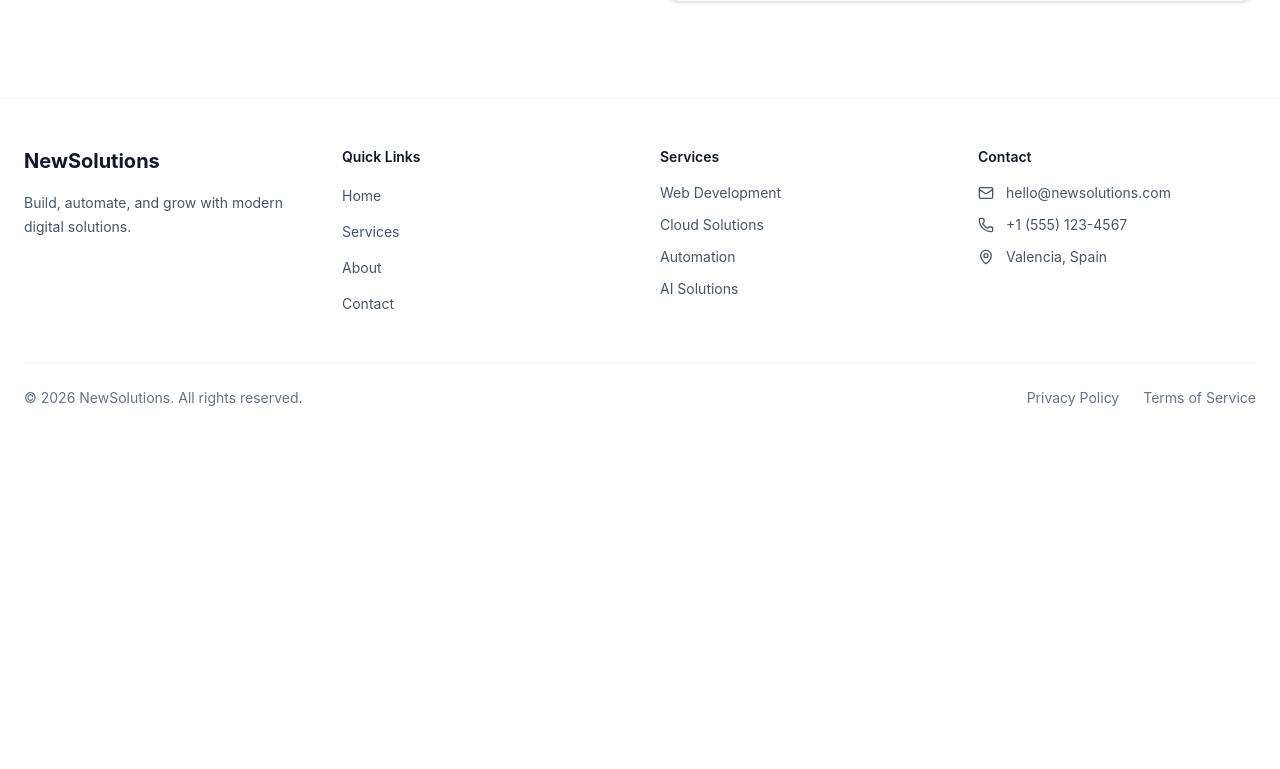
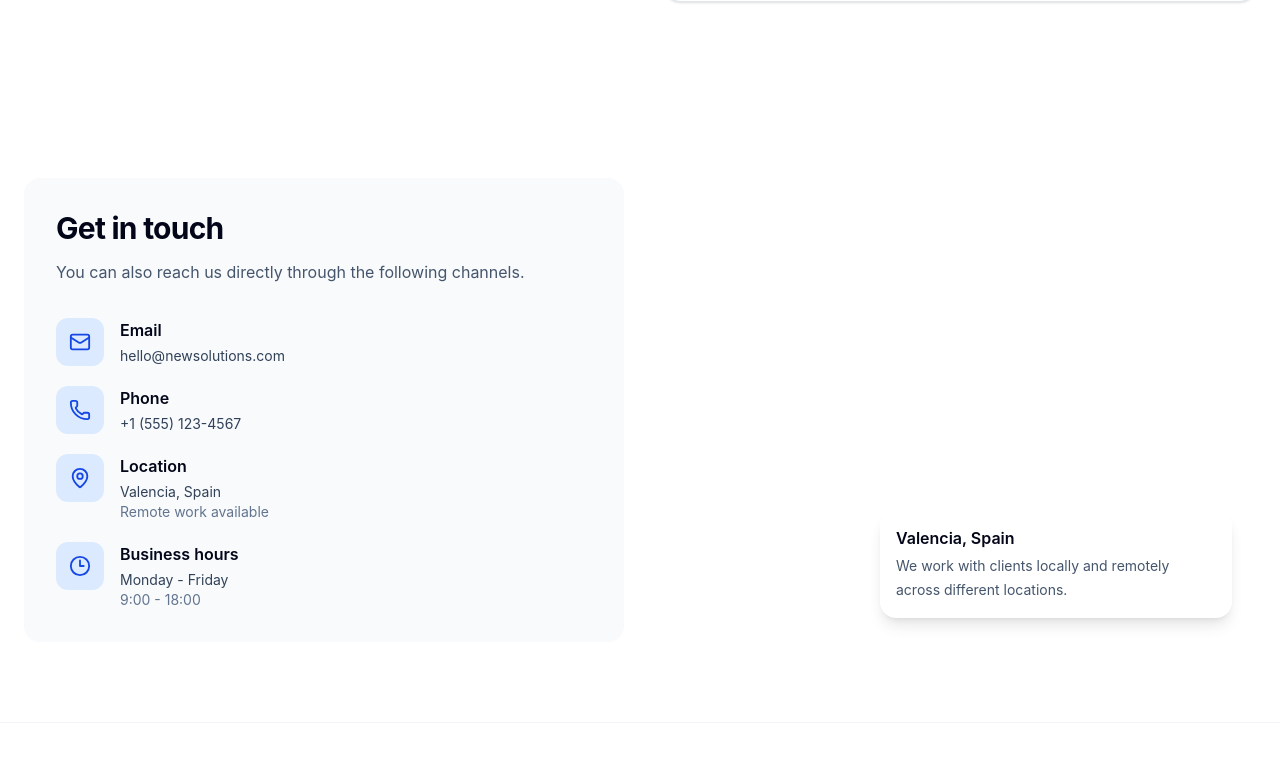
Before and after one commit to duartesimo/NewSolutions, a React (Vite) app in the folder frontend/: page /contact in a window 1280 px wide. Shown: the part 911-1680 px from the top of the page. Before the commit the page ends 1367 px from the top, so only its background shows below. Built offline with nearby package versions, Linux system fonts and the light colour scheme.

Commit message:
Added contact info section

```diff
--- /dev/null
+++ b/frontend/src/components/sections/ContactInfoSection.tsx
@@ -0,0 +1,89 @@
+import { Clock3, Mail, MapPin, Phone } from "lucide-react";
+
+
+const contactDetails = [
+  {
+    icon: Mail,
+    title: "Email",
+    line1: "hello@newsolutions.com",
+    line2: "",
+  },
+  {
+    icon: Phone,
+    title: "Phone",
+    line1: "+1 (555) 123-4567",
+    line2: "",
+  },
+  {
+    icon: MapPin,
+    title: "Location",
+    line1: "Valencia, Spain",
+    line2: "Remote work available",
+  },
+  {
+    icon: Clock3,
+    title: "Business hours",
+    line1: "Monday - Friday",
+    line2: "9:00 - 18:00",
+  },
+];
+
+function ContactInfoSection() {
+  return (
+    <section className="bg-white py-20">
+      <div className="mx-auto grid max-w-7xl grid-cols-1 gap-8 px-6 lg:grid-cols-2">
+        {/* Left side */}
+        <div className="rounded-2xl bg-slate-50 p-6 sm:p-8">
+          <h2 className="text-3xl font-bold tracking-tight text-slate-950">
+            Get in touch
+          </h2>
+
+          <p className="mt-3 text-base leading-7 text-slate-600">
+            You can also reach us directly through the following channels.
+          </p>
+
+          <div className="mt-8 flex flex-col gap-5">
+            {contactDetails.map((item) => {
+              const Icon = item.icon;
+
+              return (
+                <div key={item.title} className="flex items-start gap-4">
+                  <div className="flex h-12 w-12 shrink-0 items-center justify-center rounded-xl bg-blue-100">
+                    <Icon size={22} className="text-blue-700" />
+                  </div>
+
+                  <div>
+                    <h3 className="font-semibold text-slate-950">
+                      {item.title}
+                    </h3>
+
+                    <p className="mt-1 text-sm text-slate-700">{item.line1}</p>
+
+                    {item.line2 && (
+                      <p className="text-sm text-slate-500">{item.line2}</p>
+                    )}
+                  </div>
+                </div>
+              );
+            })}
+          </div>
+        </div>
+
+        {/* Right side */}
+        <div className="relative overflow-hidden rounded-2xl">
+
+
+          <div className="absolute right-4 bottom-4 rounded-2xl bg-white p-4 shadow-lg sm:right-6 sm:bottom-6">
+            <h3 className="font-semibold text-slate-950">Valencia, Spain</h3>
+            <p className="mt-1 max-w-xs text-sm leading-6 text-slate-600">
+              We work with clients locally and remotely across different
+              locations.
+            </p>
+          </div>
+        </div>
+      </div>
+    </section>
+  );
+}
+
+export default ContactInfoSection;
--- a/frontend/src/pages/Contact.tsx
+++ b/frontend/src/pages/Contact.tsx
@@ -1,9 +1,11 @@
 import ContactHero from "../components/sections/ContactHero";
+import ContactInfoSection from "../components/sections/ContactInfoSection";
 
 function Contact() {
 	return (
     <>
       <ContactHero />
+      <ContactInfoSection />
     </>
   );
 }
```
